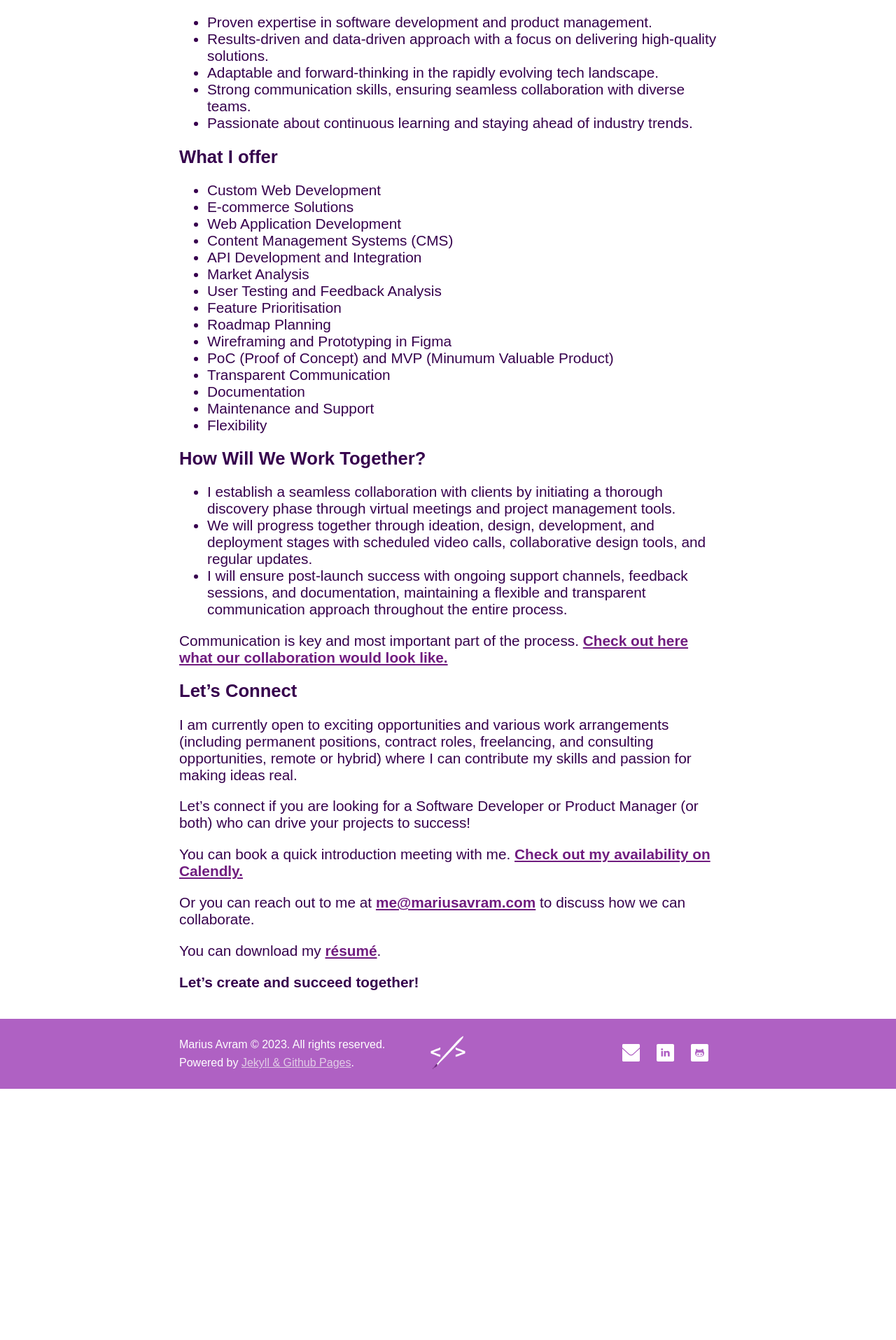
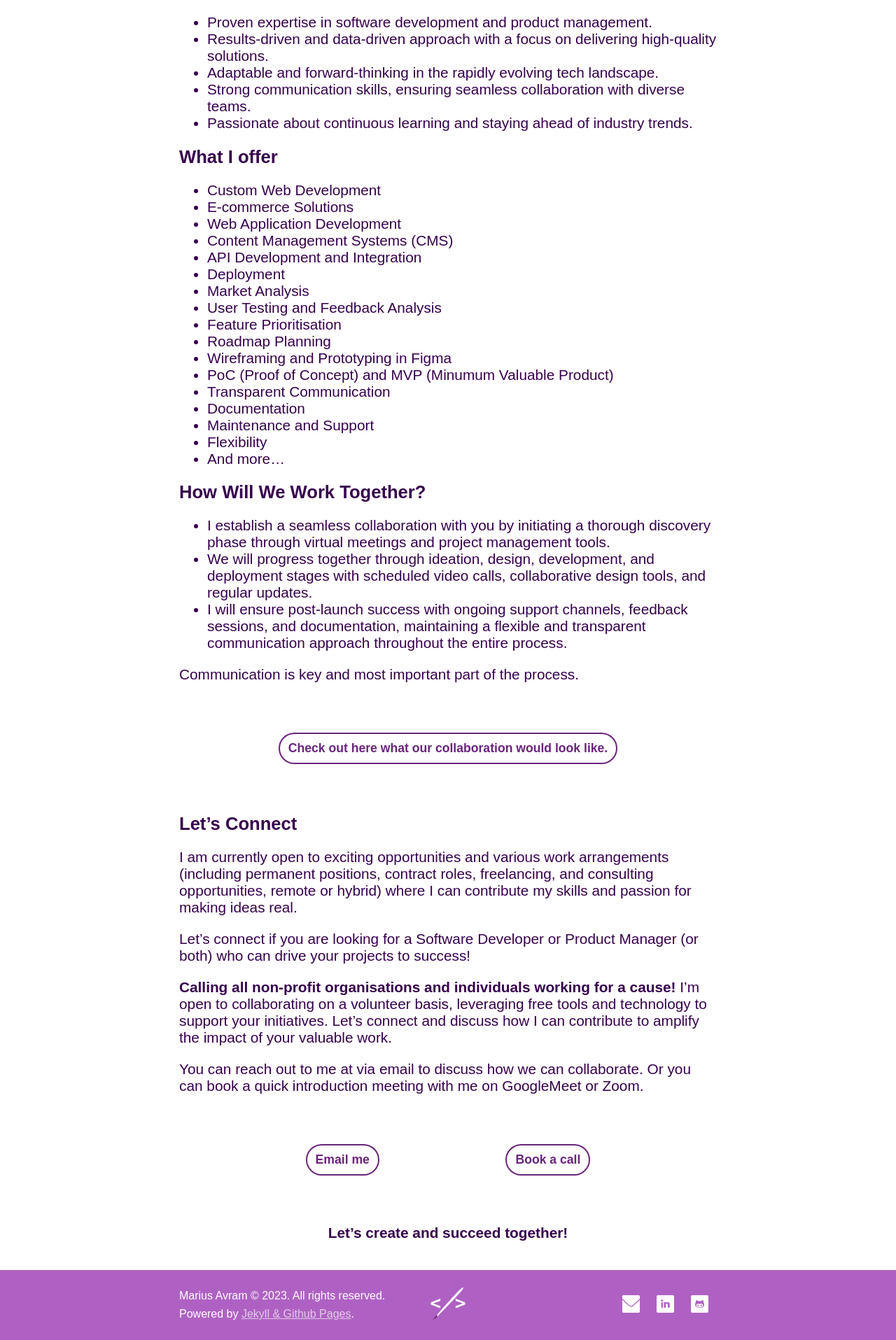
Before and after one commit to mariusavram91/mariusavram, a Jekyll site: the page built from pages/lets_work_together.md, in a window 1280 px wide. Shown: the part 1292-3207 px from the top of the page at 70% size. Built offline with Jekyll 4.4.1, drawn with Linux system fonts in a browser that asks for light colours; before the commit the page ends 2848 px from its top, so only the background shows below that.

Commit message:
Add better CTAs for working together

```diff
--- a/_sass/_base.scss
+++ b/_sass/_base.scss
@@ -148,6 +148,18 @@
       iframe {
         width: 90%;
         height: auto;
+      }
+
+      .flexi-items {
+        display: flex;
+        justify-content: space-evenly;
+        align-items: center;
+        padding: 50px 0;
+        margin: 0;
+
+        .button {
+          margin: 0;
+        }
       }
 
       /* footer */
@@ -320,6 +332,7 @@
 
       a.button {
         text-decoration-line: none;
+        text-align: center;
         color: #6a257c;
         margin-top: 60px;
         padding: 10px 12px;
@@ -328,7 +341,7 @@
         border-width: 2px;
         border-color: #6a257c;
         display: block;
-        width: fit-content;
+        width: auto;
         font-weight: 600;
         font-size: 1.1rem;
       }
@@ -337,6 +350,10 @@
         text-decoration-line: none;
         color: #fff;
         background-color: #6a257c;
+      }
+
+      .hero .button {
+        width: fit-content;
       }
 
       .navigation-links a{
@@ -474,6 +491,12 @@
           flex-wrap: wrap;
           padding: 5px;
         }
+
+        .flexi-items {
+          flex-direction: column;
+          align-items: center;
+          gap: 50px;
+        }
       }
 
       // **********************************************
--- a/pages/lets_work_together.md
+++ b/pages/lets_work_together.md
@@ -50,6 +50,7 @@ I understand the importance of collaboration and effective communication. Throug
 - Web Application Development
 - Content Management Systems (CMS)
 - API Development and Integration
+- Deployment
 - Market Analysis
 - User Testing and Feedback Analysis
 - Feature Prioritisation
@@ -60,14 +61,18 @@ I understand the importance of collaboration and effective communication. Throug
 - Documentation
 - Maintenance and Support
 - Flexibility
+- And more...
 
 ## How Will We Work Together?
 
-- I establish a seamless collaboration with clients by initiating a thorough discovery phase through virtual meetings and project management tools.
+- I establish a seamless collaboration with you by initiating a thorough discovery phase through virtual meetings and project management tools.
 - We will progress together through ideation, design, development, and deployment stages with scheduled video calls, collaborative design tools, and regular updates.
 - I will ensure post-launch success with ongoing support channels, feedback sessions, and documentation, maintaining a flexible and transparent communication approach throughout the entire process.
 
-Communication is key and most important part of the process. [**Check out here what our collaboration would look like.**](/collaboration/){:target="_blank"}
+Communication is key and most important part of the process.
+
+{: .flexi-items}
+[**Check out here what our collaboration would look like.**](/collaboration/){:target="_blank"}{: .button}
 
 ## Let's Connect
 
@@ -75,10 +80,13 @@ I am currently open to exciting opportunities and various work arrangements (inc
 
 Let's connect if you are looking for a Software Developer or Product Manager (or both) who can drive your projects to success!
 
-You can book a quick introduction meeting with me. [**Check out my availability on Calendly.**](https://calendly.com/mariusavram/20min){:target="_blank"}
+**Calling all non-profit organisations and individuals working for a cause!** I'm open to collaborating on a volunteer basis, leveraging free tools and technology to support your initiatives. Let's connect and discuss how I can contribute to amplify the impact of your valuable work.
 
-Or you can reach out to me at [**me@mariusavram.com**](mailto:me@mariusavram.com?subject=Job Opportunity with [Your Name or Your Company's Name]) to discuss how we can collaborate.
+You can reach out to me at via email to discuss how we can collaborate. Or you can book a quick introduction meeting with me on GoogleMeet or Zoom.
 
-You can download my [**résumé**]({{site.resume}}){:target="_blank"}.
+{:.flexi-items}
+[Email me](mailto:me@mariusavram.com?subject=Job Opportunity with [Your Name or Your Company's Name]){: .button}
+[Book a call](https://calendly.com/mariusavram/20min){:target="_blank"}{: .button}
 
+{: .center}
 **Let's create and succeed together!**
```
Also changed, not shown: index.html (+9 -11 lines), pages/collaboration.md (+3 -2 lines), pages/projects.md (+10 -2 lines).
